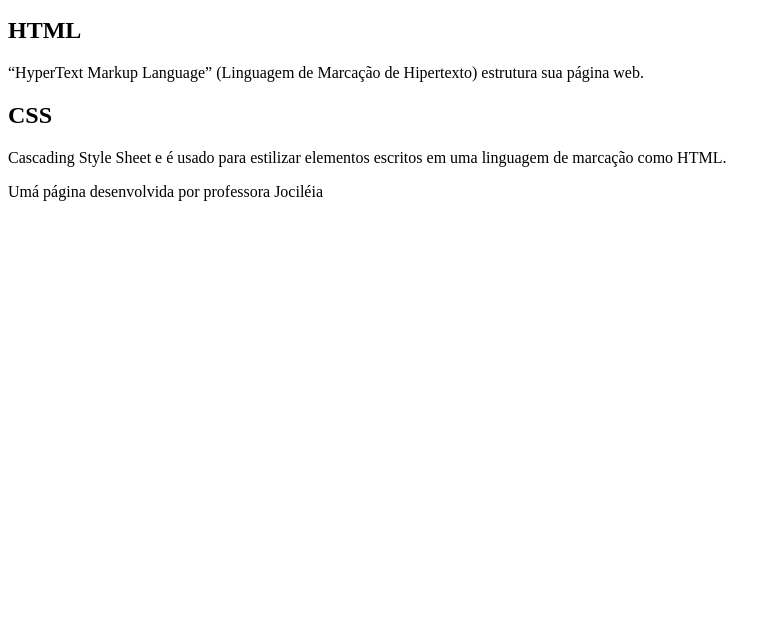
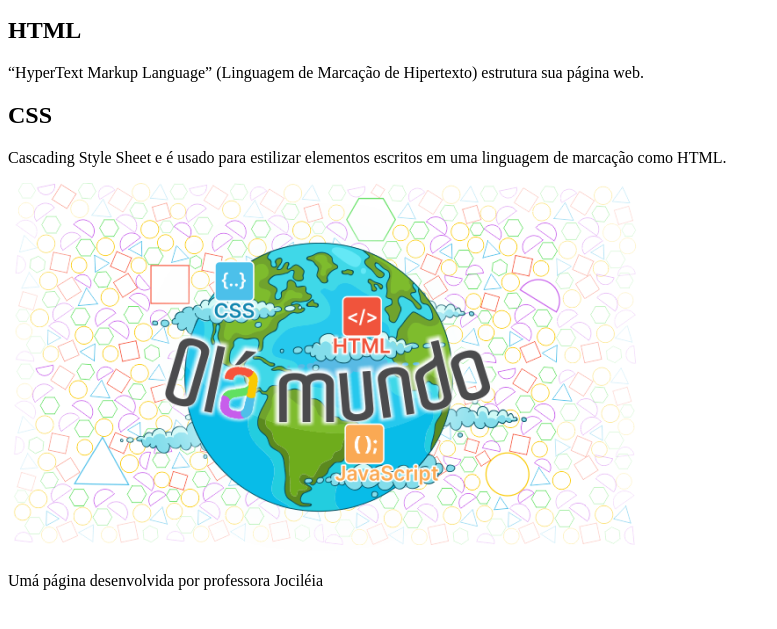
Before and after one commit to ProfLeia2024/HELLOWORLD, a plain HTML site: page index.html in a window 1280 px wide. Shown: the part 101-730 px from the top of the page, without its empty margins (0-777 px from the left). Drawn offline with Linux system fonts and the light colour scheme.

Commit message:
Add files via upload
Finalizando a programação html.

```diff
--- a/index.html
+++ b/index.html
@@ -21,6 +21,8 @@
             <p>Cascading Style Sheet e é usado para
             estilizar elementos escritos em uma
              linguagem de marcação como HTML.</p>
+
+             <img src="imagem/Olá Mundo.png" alt="Imagem com a figura do planeta Terra, com figuras geométricas coloridas no fundo">
     </section>
 
 
```
Also changed, not shown: imagem/Olá Mundo.png (added).
